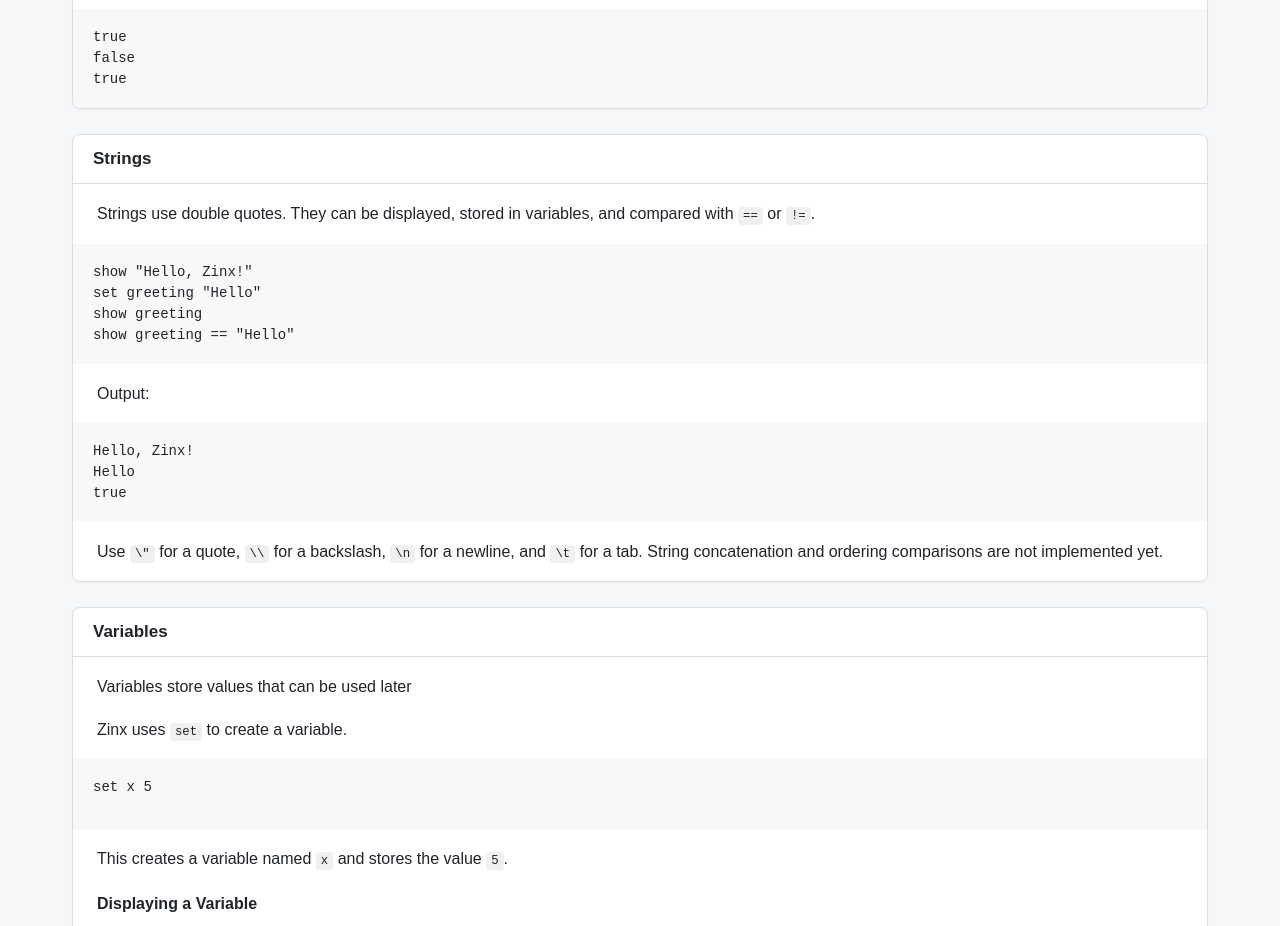
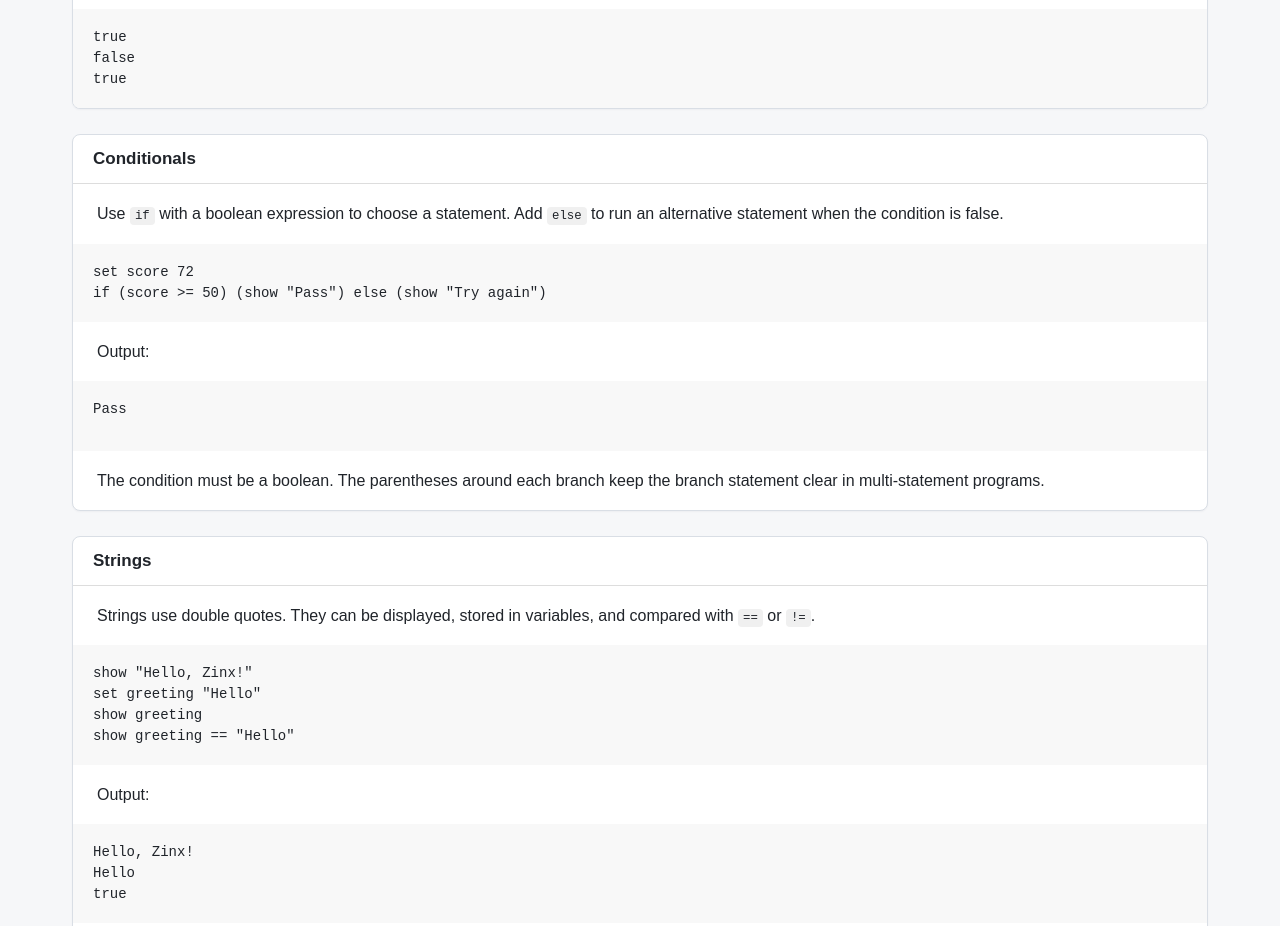
Before and after one commit to vaibhavjain0724/zinx, a plain HTML site: page docs.html in a window 1280 px wide. Shown: the part 3140-4066 px from the top of the page. Drawn offline with Linux system fonts and the light colour scheme.

Commit message:
Add if else conditionals to Zinx

```diff
--- a/docs.html
+++ b/docs.html
@@ -163,6 +163,29 @@ show active</pre>
             <pre>true
 false
 true</pre>
+        </div>
+
+        <div class="panel">
+            <h2>Conditionals</h2>
+
+            <p>
+                Use <code>if</code> with a boolean expression to choose a
+                statement. Add <code>else</code> to run an alternative
+                statement when the condition is false.
+            </p>
+
+            <pre>set score 72
+if (score &gt;= 50) (show "Pass") else (show "Try again")</pre>
+
+            <p>Output:</p>
+
+            <pre>Pass</pre>
+
+            <p>
+                The condition must be a boolean. The parentheses around each
+                branch keep the branch statement clear in multi-statement
+                programs.
+            </p>
         </div>
 
         <div class="panel">
@@ -359,13 +382,13 @@ Zinx Source Code
                 <li>Booleans</li>
                 <li>Comparators: ==, !=, &gt;, &lt;, &gt;=, &lt;=</li>
                 <li>Strings</li>
+                <li>Conditionals using <code>if</code> and <code>else</code></li>
                 <li>Step-by-step execution</li>
             </ul>
 
             <p>Coming next:</p>
 
             <ul>
-                <li>Conditionals</li>
                 <li>Loops</li>
                 <li>Functions</li>
                 <li>Bytecode compiler</li>
--- a/src/lexer/lexer.js
+++ b/src/lexer/lexer.js
@@ -3,6 +3,8 @@ function lexer(code) {
     const keywords = new Map([
         ["show", "SHOW"],
         ["set", "SET"],
+        ["if", "IF"],
+        ["else", "ELSE"],
         ["true", "TRUE"],
         ["false", "FALSE"]
     ]);
```
Also changed, not shown: src/parser/parser.js (+28 -0 lines), 1 other file.
